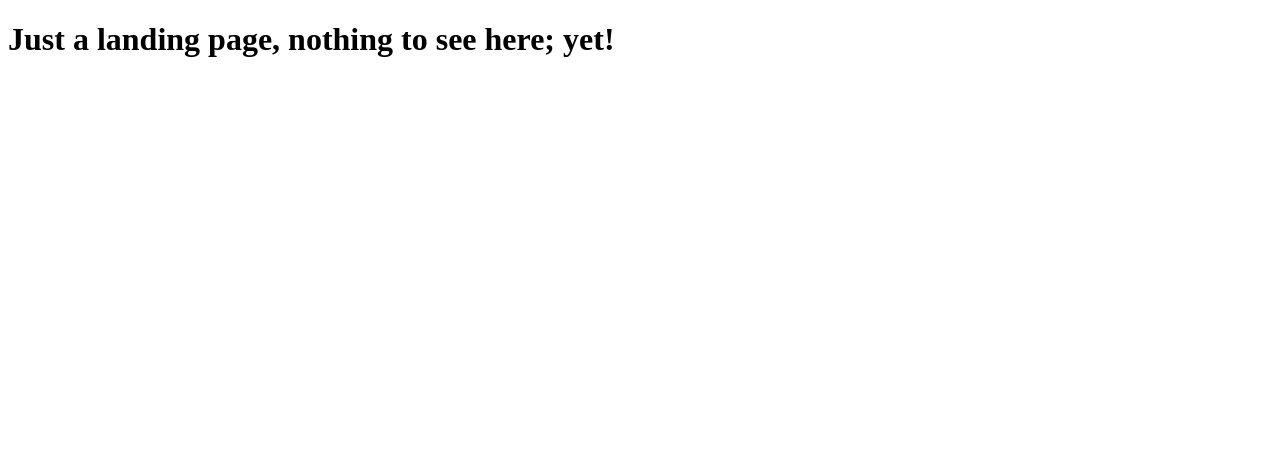
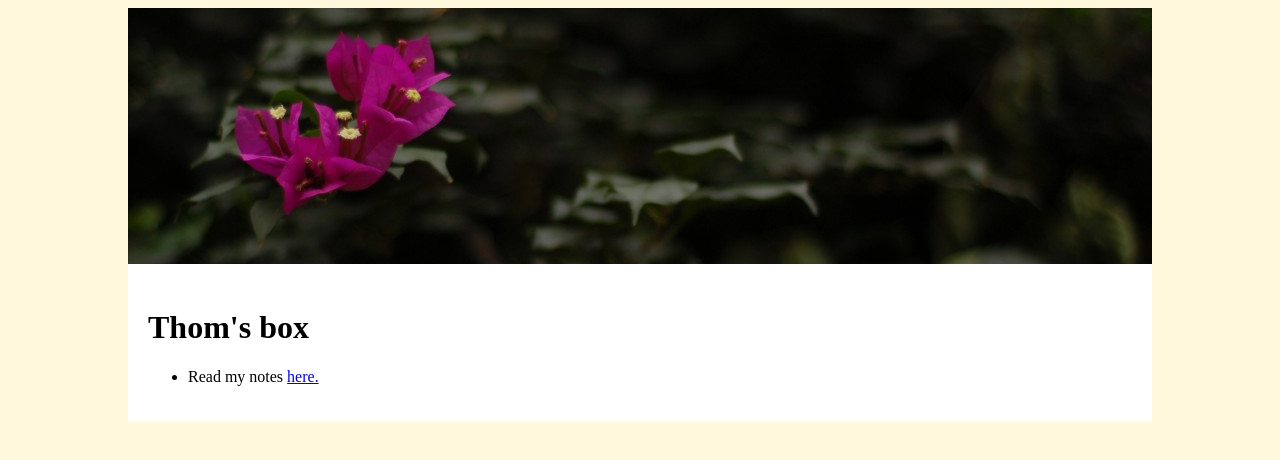
Before and after one commit to thomasabraham/landing-page, a plain HTML site: page index.html in a window 1280 px wide. Drawn offline with Linux system fonts and the light colour scheme.

Commit message:
Added a decent landing page linking to notes

```diff
--- a/index.html
+++ b/index.html
@@ -2,9 +2,33 @@
 <html>
   <head>
     <meta charset="UTF-8">
-    <title>Landing page</title>
+    <meta name="viewport" content="with=device-width, initial-scale=1.0">
+    <title>Thom's box</title>
+    <style>
+	body {
+		background: Cornsilk;
+	}
+	#content {
+		width:1024px;
+		margin:auto;
+		background: white;
+	}
+	#content-main {
+		padding:20px;
+	}
+    </style>
   </head>
   <body>
-    <h1>Just a landing page, nothing to see here; yet!</h1>
+	<div id="content">
+		<div>
+			<img src="img/header.jpg"/>
+		</div>
+		<div id="content-main">
+			<h1>Thom's box</h1>
+			<ul>
+				<li><p>Read my notes <a href="https://notes.thomsbox.com">here.</a></p> </li>
+			</ul>
+		</div>
+	</div>
   </body>
 </html>
```
Also changed, not shown: img/header.jpg (added), 2 other files.
